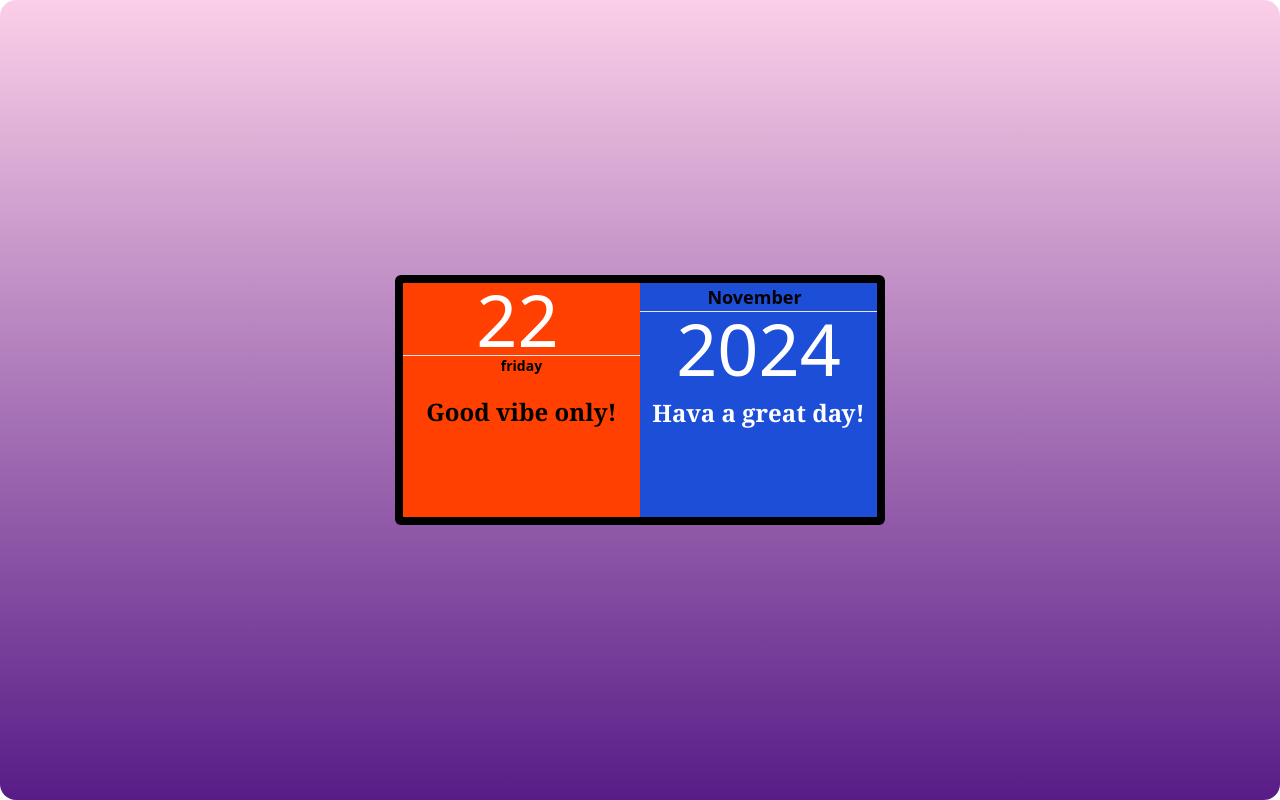
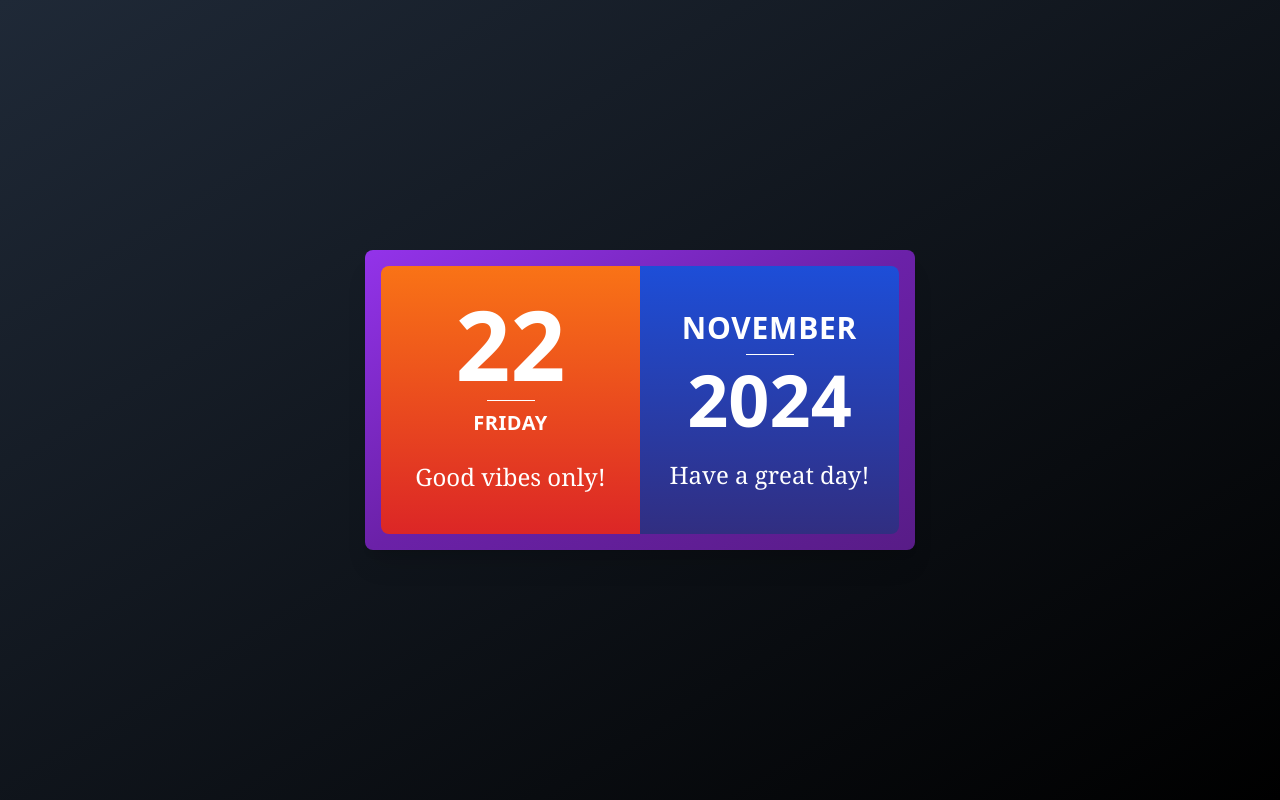
Before and after one commit to kavusinsinwar/calender-using-js, a website: page index.html in a window 1280 px wide. Drawn offline with nearby package versions, Linux system fonts and the light colour scheme.

Commit message:
Update index.html

```diff
--- a/index.html
+++ b/index.html
@@ -4,49 +4,47 @@
     <meta charset="UTF-8">
     <meta name="viewport" content="width=device-width, initial-scale=1.0">
     <script src="https://cdn.tailwindcss.com"></script>
-
     <title>Mini Calendar</title>
 </head>
-<body>
+<body class="bg-gradient-to-br from-gray-800 to-black text-white font-sans">
     <!-- Hero Section  -->
-    <div id="hero" class="min-h-[100vh] bg-gradient-to-b font-bold from-pink-200 to-purple-900 w-full flex justify-center items-center rounded-2xl">
-        <div id="calender" class="flex justify-center items-center bg-black h-[250px] w-[490px] rounded-md">
-            <div class="calendercontrol flex w-full h-full p-2 ">
-                <!-- date text -->
-                <div id="left" class="w-[50%] h-full flex-wrap  text-center justify-center text-lg bg-[#ff4000] ">
-                    <p class="mr-2 text-7xl text-white font-light" id="date">01</p><hr class="">
-                    <p class="text-sm" id="day">Sunday</p>
-                    <p class="text-2xl mt-[20px] font-serif">Good vibe only!</p>
+    <div id="hero" class="min-h-[100vh] flex justify-center items-center">
+        <div id="calender" class="flex justify-center items-center bg-gradient-to-br from-purple-600 via-purple-800 to-purple-900 shadow-xl h-[300px] w-[550px] rounded-lg transform hover:scale-105 transition duration-500 ease-in-out">
+            <div class="calendercontrol flex w-full h-full p-4">
+                <!-- Date Section -->
+                <div id="left" class="w-[50%] h-full flex flex-col justify-center items-center text-center text-lg bg-gradient-to-b from-orange-500 to-red-600 rounded-l-lg p-4">
+                    <p class="text-8xl font-extrabold text-white" id="date">01</p>
+                    <hr class="w-12 border-white my-2">
+                    <p class="text-xl font-semibold text-white uppercase tracking-wide" id="day">Sunday</p>
+                    <p class="text-2xl mt-6 font-serif text-white">Good vibes only!</p>
+                    <i class="fa-regular fa-face-smile-wink text-3xl text-yellow-300 mt-3"></i>
+                </div>
 
-<i class="fa-regular fa-face-smile-wink"></i>
-
-                </div>
-                <!-- month text -->
-                <div id="right" class="w-[50%] h-full flex-wrap  text-center justify-center text-lg bg-blue-700">
-                    <p class="mr-2 " id="month">January</p>
-                    <hr>
-                    <p id="year" class="text-7xl font-normal text-white">2024</p>
-                    <p class="text-2xl mt-[13px] font-serif text-white">Hava a great day!</p>
+                <!-- Month Section -->
+                <div id="right" class="w-[50%] h-full flex flex-col justify-center items-center text-center text-lg bg-gradient-to-b from-blue-700 to-indigo-900 rounded-r-lg p-4">
+                    <p class="text-3xl font-semibold text-white uppercase tracking-wide" id="month">January</p>
+                    <hr class="w-12 border-white my-2">
+                    <p id="year" class="text-7xl font-extrabold text-white">2024</p>
+                    <p class="text-2xl mt-6 font-serif text-white">Have a great day!</p>
                 </div>
             </div>
         </div>
     </div>
-    <script >
+
+    <script>
         const DateElement = document.getElementById('date');
         const day = document.getElementById('day');
         const month = document.getElementById('month');
         const year = document.getElementById('year');
 
-
         const today = new Date();
-const weekdays = ["sunday","monday","tuesday","wednesday","thrusday","friday","satruday"]
+        const weekdays = ["Sunday", "Monday", "Tuesday", "Wednesday", "Thursday", "Friday", "Saturday"];
         const months = ["January", "February", "March", "April", "May", "June", "July", "August", "September", "October", "November", "December"];
 
-
         DateElement.innerHTML = today.getDate(); // Day of the month
-day.innerHTML =weekdays[ today.getDay()]; // Day of the week (0 - Sunday, 6 - Saturday)
-month.innerHTML = months[today.getMonth()] ; // Month (0 - 11, so we add 1 to make it 1 - 12)
-year.innerHTML = today.getFullYear(); // Full year (e.g., 2024)
+        day.innerHTML = weekdays[today.getDay()]; // Day of the week
+        month.innerHTML = months[today.getMonth()]; // Month
+        year.innerHTML = today.getFullYear(); // Full year
     </script>
 </body>
 </html>
```
Lines whose indentation alone changed are shown as unchanged.
